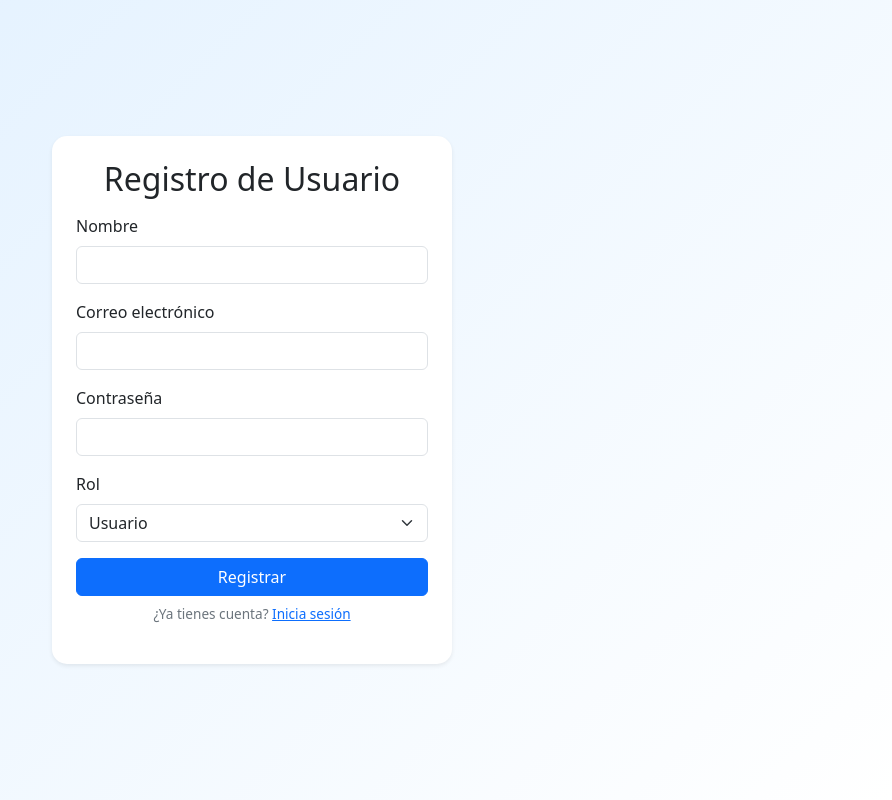
After one commit to Juniersg/MiManejoRD, a Flask app: page /registro in a window 1280 px wide. The commit adds this page. Shown: the whole page, without its empty margins (388-1280 px from the left). Run offline with Flask 3, Linux system fonts and the light colour scheme.

Commit message:
Ajustes en la base de datos y conexiones login

```diff
--- a/App/App.py
+++ b/App/App.py
@@ -48,10 +48,10 @@ class Usuario(UserMixin):
 # ----------------------------
 @login_manager.user_loader
 def load_user(user_id):
-    cursor.execute("SELECT * FROM usuario WHERE id = %s", (user_id,))
+    cursor.execute("SELECT * FROM usuario WHERE id_usuario = %s", (user_id,))
     user = cursor.fetchone()
     if user:
-        return Usuario(user["id"], user["nombre"], user["email"], user["rol"])
+        return Usuario(user["id_usuario"], user["nombre"], user["email"], user["rol"])
     return None
 
 # ----------------------------
@@ -68,12 +68,41 @@ def login():
         user = cursor.fetchone()
 
         if user and bcrypt.checkpw(password, user["password"].encode("utf-8")):
-            login_user(Usuario(user["id"], user["nombre"], user["email"], user["rol"]))
+            login_user(Usuario(user["id_usuario"], user["nombre"], user["email"], user["rol"]))
             return redirect(url_for("index"))
         else:
             error = "Usuario o contraseña incorrectos"  # <-- Flag de error
 
     return render_template("login.html", error=error)
+
+# ----------------------------
+# Ruta de registro de usuarios
+# ----------------------------
+@app.route("/registro", methods=["GET", "POST"])
+def registro():
+    if request.method == "POST":
+        nombre = request.form["nombre"]
+        email = request.form["email"]
+        password = request.form["password"].encode("utf-8")
+        rol = request.form["rol"]  # 'admin' o 'usuario'
+
+        # Hashear la contraseña
+        hashed_pass = bcrypt.hashpw(password, bcrypt.gensalt()).decode("utf-8")
+
+        # Insertar en la base de datos
+        try:
+            cursor.execute(
+                "INSERT INTO usuarios (nombre, email, password, rol) VALUES (%s, %s, %s, %s)",
+                (nombre, email, hashed_pass, rol)
+            )
+            db.commit()
+            return redirect(url_for("login"))
+        except mysql.connector.Error as e:
+            error_msg = f"Error al crear el usuario: {str(e)}"
+            return render_template("registro.html", error=error_msg)
+
+    # Si GET, mostrar el formulario
+    return render_template("registro.html")
 
 
 # ----------------------------
@@ -94,7 +123,7 @@ def index():
     user_id = current_user.id  # Obtener ID del usuario logueado
 
     # Consultar saldo total de usuario en la base de datos
-    cursor.execute("SELECT SUM(monto) as saldo_total FROM transacciones WHERE usuario_id = %s", (user_id,))
+    cursor.execute("SELECT SUM(monto) as saldo_total FROM transaccion WHERE id_usuario = %s", (user_id,))
     saldo = cursor.fetchone()
     saldo_total = saldo["saldo_total"] if saldo["saldo_total"] else 0  # Si no hay saldo, poner 0
 
--- a/App/static/css/styles.css
+++ b/App/static/css/styles.css
@@ -42,3 +42,20 @@ body {
   border-color: var(--accent);
   box-shadow: 0 0 0 0.2rem rgba(43,138,239,0.25);
 }
+
+/* Login y registro */
+.login-card {
+  max-width: 400px;
+  width: 100%;
+  border-radius: 15px;
+  background-color: #ffffff;
+}
+
+body {
+  background: linear-gradient(135deg, #e0f0ff 0%, #ffffff 100%);
+}
+
+.login-card input.form-control:focus {
+  border-color: var(--accent);
+  box-shadow: 0 0 0 0.2rem rgba(43,138,239,0.25);
+}
--- a/App/templates/login.html
+++ b/App/templates/login.html
@@ -36,7 +36,7 @@
     <div class="modal-dialog modal-dialog-centered">
       <div class="modal-content border-danger">
         <div class="modal-header bg-danger text-white">
-          <h5 class="modal-title">Error de Login</h5>
+          <h5 class="modal-title">Credenciales incorrectas</h5>
           <button type="button" class="btn-close" data-bs-dismiss="modal" aria-label="Cerrar"></button>
         </div>
         <div class="modal-body">
--- /dev/null
+++ b/App/templates/registro.html
@@ -0,0 +1,48 @@
+<!doctype html>
+<html lang="es">
+<head>
+  <meta charset="utf-8">
+  <meta name="viewport" content="width=device-width, initial-scale=1">
+  <title>Registro - Mi Manejo RD</title>
+  <link href="https://cdn.jsdelivr.net/npm/bootstrap@5.3.2/dist/css/bootstrap.min.css" rel="stylesheet">
+  <link rel="stylesheet" href="{{ url_for('static', filename='css/styles.css') }}">
+</head>
+<body class="d-flex justify-content-center align-items-center vh-100">
+
+  <div class="login-card p-4 shadow-sm">
+    <h2 class="text-center mb-3">Registro de Usuario</h2>
+
+    {% if error %}
+      <div class="alert alert-danger">{{ error }}</div>
+    {% endif %}
+
+    <form method="POST">
+      <div class="mb-3">
+        <label for="nombre" class="form-label">Nombre</label>
+        <input type="text" class="form-control" id="nombre" name="nombre" required>
+      </div>
+      <div class="mb-3">
+        <label for="email" class="form-label">Correo electrónico</label>
+        <input type="email" class="form-control" id="email" name="email" required>
+      </div>
+      <div class="mb-3">
+        <label for="password" class="form-label">Contraseña</label>
+        <input type="password" class="form-control" id="password" name="password" required>
+      </div>
+      <div class="mb-3">
+        <label for="rol" class="form-label">Rol</label>
+        <select class="form-select" id="rol" name="rol" required>
+          <option value="usuario" selected>Usuario</option>
+          <option value="admin">Administrador</option>
+        </select>
+      </div>
+      <button type="submit" class="btn btn-primary w-100">Registrar</button>
+      <p class="mt-2 text-center small-muted">
+        ¿Ya tienes cuenta? <a href="{{ url_for('login') }}">Inicia sesión</a>
+      </p>
+    </form>
+  </div>
+
+  <script src="https://cdn.jsdelivr.net/npm/bootstrap@5.3.2/dist/js/bootstrap.bundle.min.js"></script>
+</body>
+</html>
```
Also changed, not shown: Pruebas.py (added, +11 -0 lines).
